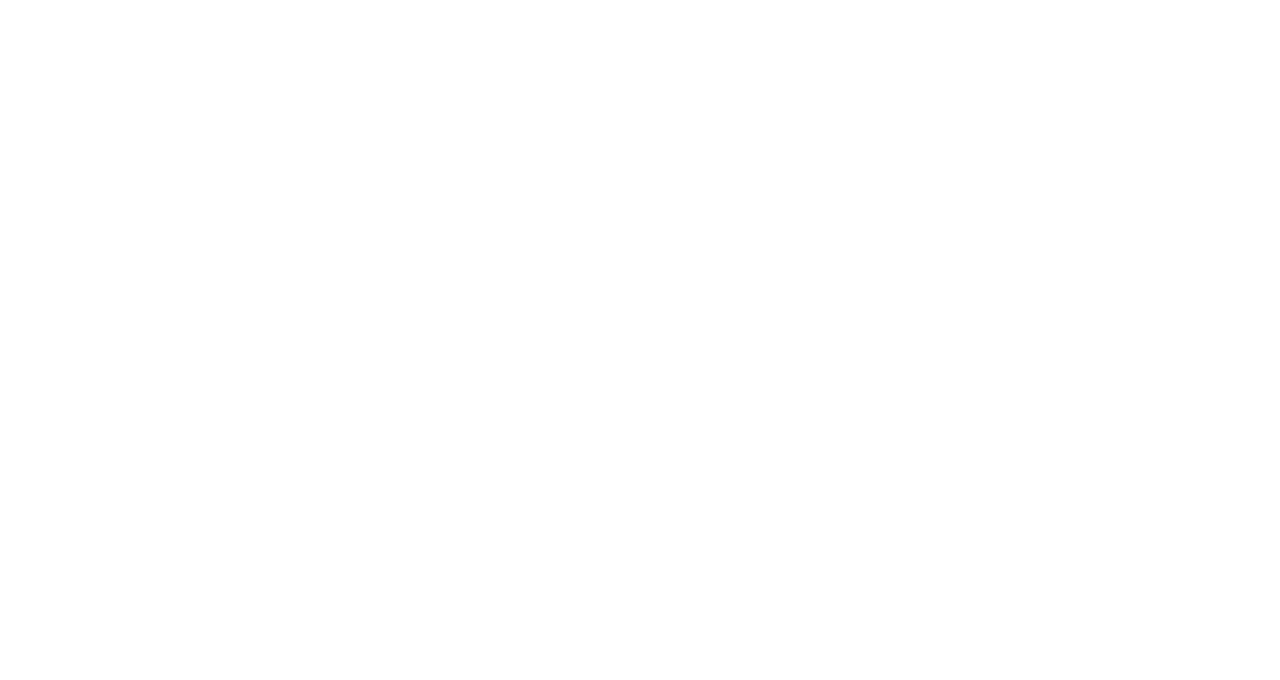
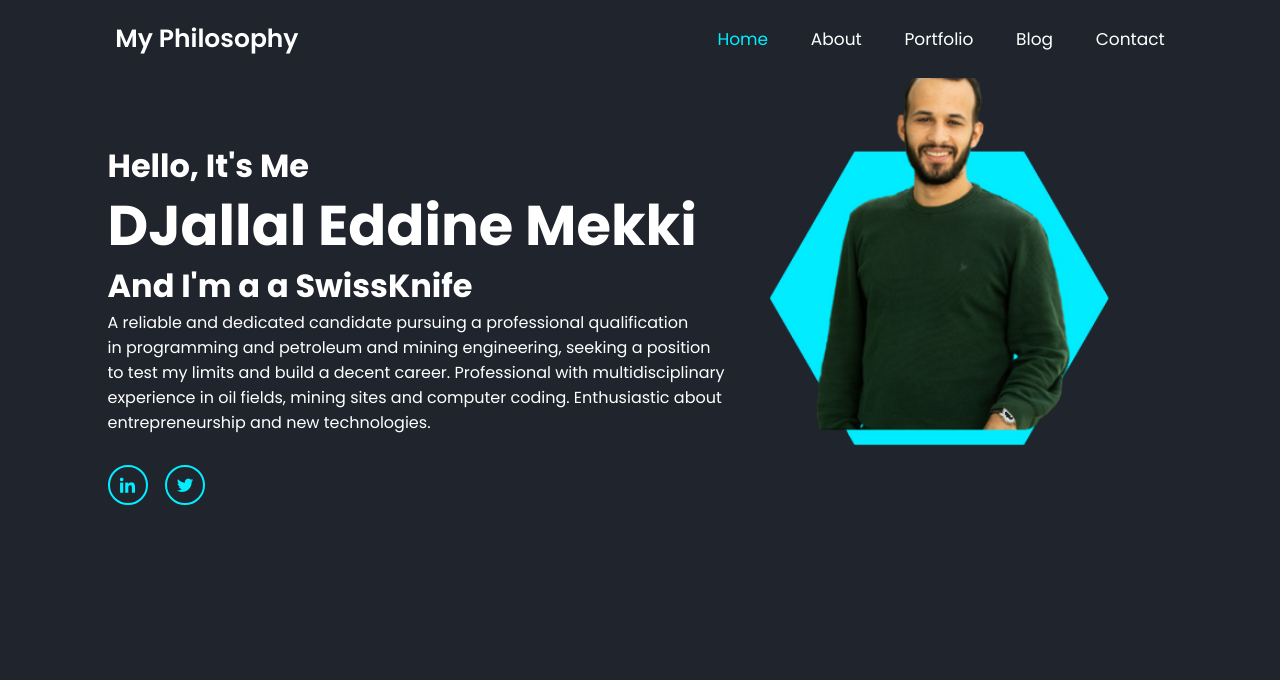
Before and after one commit to djedd1ne/erouf.github.io, a plain HTML site: page index.html in a window 1280 px wide. Drawn offline with nearby package versions, Linux system fonts and the light colour scheme.

Commit message:
last changes

```diff
--- a/css/style.css
+++ b/css/style.css
@@ -0,0 +1,113 @@
+@import url('https://fonts.googleapis.com/css2?family=Poppins:wght@300;400;500;600;700;800;900&display=swap');
+
+* {
+    margin: 0;
+    padding: 0;
+    box-sizing: border-box;
+    text-decoration: none;
+    border: none;
+    outline: none;
+    scroll-behavior: smooth;
+    font-family: 'Poppins', sans-serif;
+}
+
+:root {
+    --bg-color: #1f242d;
+    --second-bg-color: #323946;
+    --text-color: #fff;
+    --main-color: #0ef;
+}
+
+html {
+    font-size: 62.5%;
+    overflow-x: hidden;
+}
+
+body {
+    background: var(--bg-color);
+    color: var(--text-color);
+}
+
+.header {
+    position: fixed;
+    top: 0;
+    left: 0;
+    width: 100%;
+    padding: 2rem 9%;
+    background: var(--bg-color);
+    display: flex;
+    justify-content: space-between;
+    align-items: center;
+    z-index: 100;
+}
+
+.logo {
+    font-size: 2.5rem;
+    color: var(--text-color);
+    font-weight: 600;
+    cursor: default;
+}
+
+.navbar a{
+    font-size: 1.7rem;
+    color: var(--text-color);
+    margin-left: 4rem;
+}
+
+.navbar a:hover,
+.navbar a.active {
+    color: var(--main-color);
+}
+
+#menu-icon {
+    font-size: 3.6rem;
+    color: var(--text-color);
+    display: none;
+}
+
+.home {
+    display: flex;
+    justify-content: center;
+    align-items: center;
+}
+
+.home-img img {
+    width: 35vw;
+}
+
+.home-content h3 {
+    font-size: 3.2rem;
+    font-weight: 700;
+}
+
+.home-content h1 {
+    font-size: 5.6rem;
+    font-weight: 700;
+    line-height: 1.3;
+}
+
+.home-content p {
+    font-size: 1.6rem;
+}
+
+.social-media a {
+    display: inline-flex;
+    justify-content: center;
+    align-items: center;
+    width: 4rem;
+    height: 4rem;
+    background: transparent;
+    border: .2rem solid var(--main-color);
+    border-radius: 50%;
+    font-size: 2rem;
+    color: var(--main-color);
+    margin: 3rem 1.5rem 3rem 0;
+    transition: .5s ease;
+}
+
+.social-media a:hover {
+    background: var(--main-color);
+    color: var(--second-bg-color);
+    box-shadow: 0 0 1rem var(--main-color);
+
+}
--- a/index.html
+++ b/index.html
@@ -6,9 +6,49 @@
     <meta name="viewport" content="width=device-width, initial-scale=1.0">
     <title>DJallal ME</title>
 
+    <!-- boxicons -->
+    <link href='https://unpkg.com/boxicons@2.1.4/css/boxicons.min.css' rel='stylesheet'>
     <link rel="stylesheet" href="css/style.css">
 </head>
 <body>
+    <header class="header">
+        <a href="#" class="logo">My Philosophy</a>
+
+        <i class='bx bx-menu' id="menu-icon"></i>
+        <nav class="navbar">
+            <a href="#home" class="active">Home</a>
+            <a href="#about">About</a>
+            <a href="#services">Portfolio</a>
+            <a href="#blog">Blog</a>
+            <a href="#contact">Contact</a>
+        </nav>
+    </header>
+
+    <!-- home section desing -->
+    <section class="home" id="home">
+        <div class="home-content">
+            <h3>Hello, It's Me</h3>
+            <h1>DJallal Eddine Mekki</h1>
+            <h3>And I'm a <span>a SwissKnife</span></h3>
+            <p>A reliable and dedicated candidate pursuing a professional qualification<br>
+                in programming and petroleum and mining engineering, seeking a position<br>
+                to test my limits and build a decent career. Professional with multidisciplinary<br>
+                experience in oil fields, mining sites and computer coding. Enthusiastic about<br>
+                entrepreneurship and new technologies.
+            </p>
+            <div class="social-media">
+                <a href="#"><i class='bx bxl-linkedin' ></i></a>
+                <a href="#"><i class='bx bxl-twitter' ></i></a>
+            </div>
+            <a href="#" class="btn"></a>
+        </div>
+
+        <div class="home-img">
+            <img src="images/home.png" alt="">
+        </div>
+    </section>
+
+    <!-- js custom -->
     <script src="js/script.js"></script>
 </body>
 </html>
```
Also changed, not shown: images/home.png (added).
